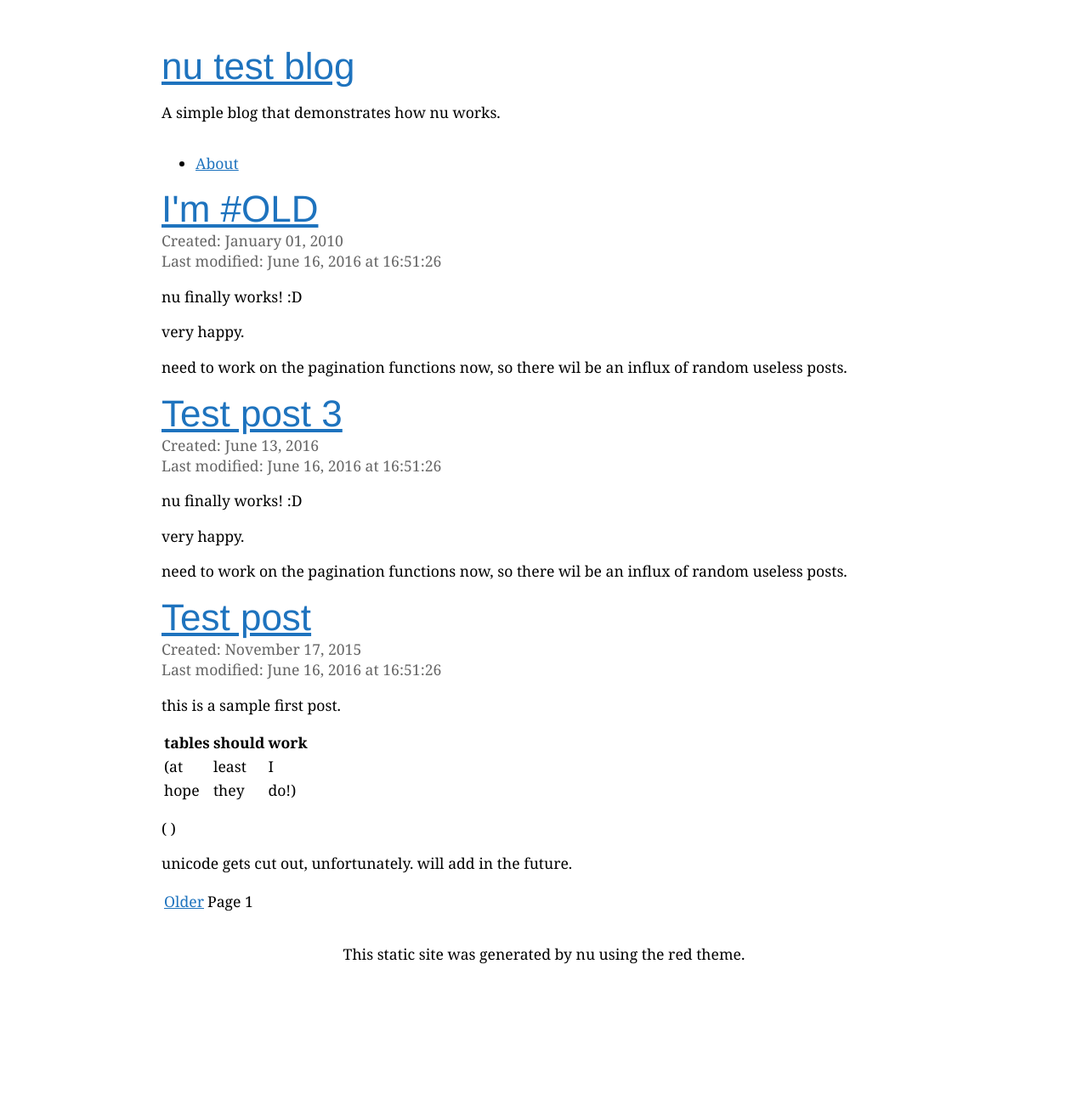
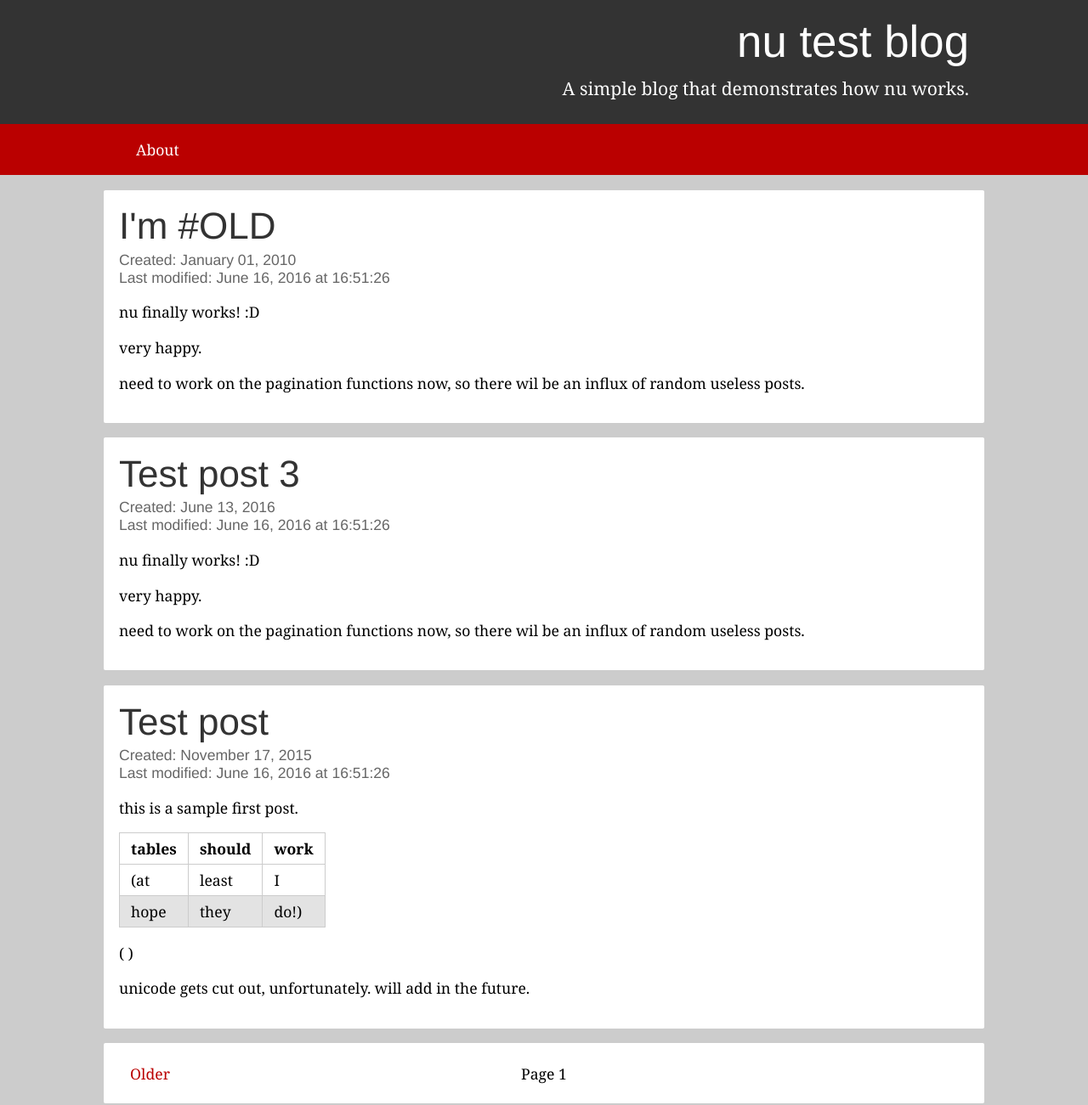
Before and after one commit to nu-dev/nu, a plain HTML site: page index.html in a window 1280 px wide. Shown: the top 1301 px of the page at 85% size. Before the commit the page ends 1205 px from the top, so only its background shows below. Drawn offline with Linux system fonts and the light colour scheme; files that its build step writes are made by us from their sources.

Commit message:
use red theme for test, use new fragment-free templating

```diff
--- a/theme/basic/style.css
+++ /dev/null
@@ -1,59 +0,0 @@
-html {
-    min-height: 100%;
-}
-
-body {
-    background-color: #fff;
-    margin: 3em auto;
-    font-family: 'Georgia', serif;
-    min-height: 100%;
-    font-size: 1.1em;
-    max-width: 900px;
-}
-
-h1, h2, h3, h4, h5, h6 {
-    margin: 0;
-    font-family: 'Helvetica Neue', 'Segoe UI', sans-serif;
-    font-weight: normal;
-}
-
-a {
-    color: #1e73be;
-}
-
-a:hover {
-    color: #000;
-}
-
-.header {
-    display: inline-block;
-}
-
-.sitename {
-    text-decoration: none;
-}
-
-.nav-postlink {
-    color: #666;
-}
-
-.footer {
-    text-align: center;
-    bottom: 0;
-    width: 100%;
-    padding: 1em 0;
-}
-
-.content {
-    margin: 1em auto;
-    background-color: #fff;
-    border-radius: 2px;
-}
-
-h1 {
-    font-size: 2.5em;
-}
-
-.postinfo {
-    color: #666;
-}
--- /dev/null
+++ b/theme/red/style.css
@@ -0,0 +1,196 @@
+html {
+    min-height: 100%;
+}
+
+body {
+    background-color: #ccc;
+    margin: 0;
+    font-family: 'Georgia', serif;
+    min-height: 100%;
+    font-size: 1.1em;
+}
+
+h1, h2, h3, h4, h5, h6 {
+    font-family: 'Helvetica Neue', 'Segoe UI', sans-serif;
+    font-weight: normal;
+}
+
+a {
+    color: #BA0000;
+}
+
+a:hover, a:active {
+    color: #000;
+}
+
+.header, .footer {
+    background-color: #333;
+    color: #fff;
+    font-family: 'Helvetica Neue', 'Segoe UI', sans-serif;
+    padding: 1em;
+    text-align: right;
+}
+
+.footer {
+    text-align: center;
+    bottom: 0;
+    width: 100%;
+    padding: 1em 0;
+}
+
+.header h1 {
+    font-weight: lighter;
+    font-size: 3em;
+    max-width: 1000px;
+    margin: 0 auto;
+}
+
+.unstyled {
+    color: #fff;
+    text-decoration: none;
+}
+
+.unstyled:hover, .unstyled:active {
+    color: #fff;
+}
+
+.tagline {
+    max-width: 1000px;
+    margin: 0.5em auto;
+    font-family: 'Georgia', serif;
+    font-size: 1.2em;
+}
+
+.navbar {
+    height: 60px;
+    background-color: #BA0000;
+}
+
+.nav {
+    list-style: none;
+    margin: 0;
+    padding-left: 0;
+    max-width: 1000px;
+    margin: 0 auto;
+}
+
+.nav-li {
+    float: left;
+    position: relative;
+}
+
+.nav-itm {
+    padding-left: 20px;
+    padding-right: 20px;
+    line-height: 60px;
+    color: #fff;
+    text-decoration: none;
+    display: block;
+}
+
+.nav-itm:hover, .nav-itm:active {
+    background-color: #DE0000;
+    color: #fff;
+}
+
+.content {
+    max-width: 1000px;
+    margin: 1em auto;
+    background-color: #fff;
+    padding: 1em;
+    border-radius: 2px;
+}
+
+h1 {
+    font-size: 2.5em;
+}
+
+h1:first-child {
+    margin-top: 0;
+}
+
+.postlink {
+    text-decoration: none;
+    color: #333;
+}
+
+.postinfo {
+    font-family: 'Helvetica Neue', 'Segoe UI', sans-serif;
+    color: #666;
+}
+
+.postname {
+    margin: 0 0 0.1em 0;
+}
+
+pre {
+    padding: 16px;
+    overflow: auto;
+    font-size: 85%;
+    line-height: 1.45;
+    background-color: #f7f7f7;
+    border-radius: 3px;
+}
+
+code {
+    display: inline;
+    max-width: auto;
+    padding: 0;
+    margin: 0;
+    overflow: visible;
+    line-height: inherit;
+    word-wrap: normal;
+    background-color: transparent;
+    border: 0;
+    font-family: monospace;
+}
+
+blockquote {
+    padding: 0 15px;
+    color: #777;
+    border-left: 4px solid #BA0000;
+    margin: 0;
+}
+
+table {
+    border-collapse: collapse;
+    margin: 1em 0;
+}
+
+th {
+    font-weight: bold;
+}
+
+th, td {
+    padding: 6px 13px;
+    box-sizing: border-box;
+    border: 1px solid #ccc;
+}
+
+tr:nth-child(even) {
+    background-color: #e3e3e3; /* E3! */
+}
+
+.footer-nav {
+    width: 100%;
+    padding: 0;
+    border: 0;
+    margin: 0;
+}
+
+.footer-nav-itm {
+    width: 33%;
+    border: none;
+}
+
+.older-link, .newer-link {
+    text-decoration: none;
+}
+
+.footer-nav-itm-center {
+    text-align: center;
+}
+
+.footer-nav-itm-right {
+    text-align: right;
+}
```
Also changed, not shown: theme/basic/index.html (deleted, +0 -12 lines), theme/red/index.html (added, +17 -0 lines), theme/red/post.html (renamed from theme/basic/post.html, +1 -1 lines), theme/red/special.html (renamed from theme/basic/special.html), 4 other files.
